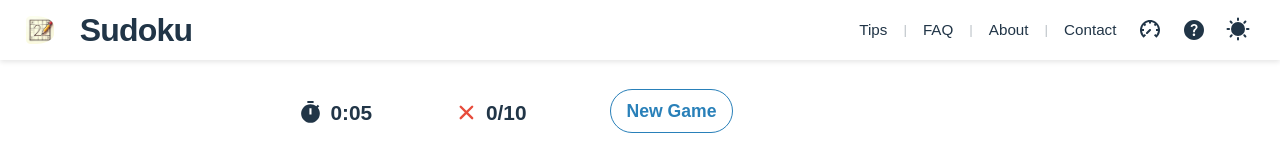
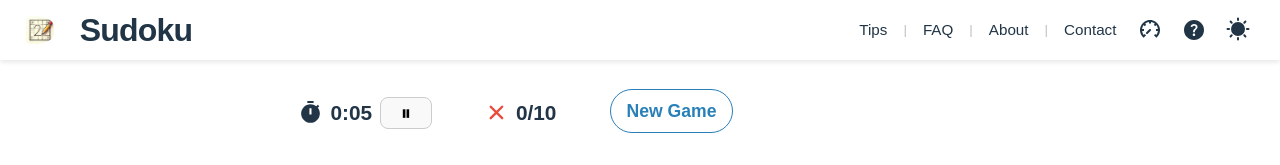
Before and after one commit to kiranofans/sudoku_game, a React (Vite) app: page / in a window 1280 px wide. Shown: the top 165 px of the page. Built offline with nearby package versions, Linux system fonts and the light colour scheme; a small style sheet from the web is missing.

Commit message:
Feat: add play and pause button for count down timer

```diff
--- a/src/App.tsx
+++ b/src/App.tsx
@@ -15,6 +15,7 @@ import Contact from './pages/Contact';
 import Faq from './pages/faq.tsx';
 import SudokuTips from './pages/SudokuTips.tsx';
 import Layout from './components/Layout';
+import { useTimer } from './hooks/useTimer.ts';
 
 type CellNotes = Set<number>;
 
@@ -26,6 +27,7 @@ function App() {
   const [selectedCell, setSelectedCell] = useState<[number, number] | null>(null);
   const [difficulty, setDifficulty] = useState<Difficulty>('medium');
   const [time, setTime] = useState(0);
+  const [isPaused, setIsPaused] = useState(false);
   const [mistakes, setMistakes] = useState(0);
   const [isGameOver, setIsGameOver] = useState(false);
   const [hintsRemaining, setHintsRemaining] = useState(loadPersistedHints());
@@ -44,6 +46,7 @@ function App() {
 
   const [isLoading, setIsLoading] = useState(false);
   const progressRef = useRef<HTMLDivElement>(null);
+  const timer = useTimer(0, isGameOver);
 
   /* loader */
   useEffect(() => {
@@ -433,7 +436,25 @@ function App() {
                       <svg width="20" height="20" viewBox="0 0 24 24" fill="none" xmlns="http://www.w3.org/2000/svg" className="timer-icon-svg">
                         <path d="M9 3V1H15V3H9ZM11 14H13V8H11V14ZM8.512 21.288C7.42067 20.8127 6.46667 20.1667 5.65 19.35C4.83333 18.5333 4.18767 17.579 3.713 16.487C3.23833 15.395 3.00067 14.2327 3 13C2.99933 11.7673 3.237 10.6047 3.713 9.512C4.189 8.41933 4.83467 7.46533 5.65 6.65C6.46533 5.83467 7.41967 5.189 8.513 4.713C9.60633 4.237 10.7687 3.99933 12 4C13.0333 4 14.025 4.16667 14.975 4.5C15.925 4.83333 16.8167 5.31667 17.65 5.95L19.05 4.55L20.45 5.95L19.05 7.35C19.6833 8.18333 20.1667 9.075 20.5 10.025C20.8333 10.975 21 11.9667 21 13C21 14.2333 20.7623 15.396 20.287 16.488C19.8117 17.58 19.166 18.534 18.35 19.35C17.534 20.166 16.5797 20.812 15.487 21.288C14.3943 21.764 13.232 22.0013 12 22C10.768 21.9987 9.60533 21.7613 8.512 21.288Z" fill="currentColor" />
                       </svg>
-                      <span>{formatTime(time)}</span>
+                      <span>{formatTime(timer.timeLeft)}</span>
+                      {/* BUTTON */}
+                      <button
+                        onClick={() =>
+                          timer.isRunning ? timer.pause() : timer.start()
+                        }
+                        className="
+    w-6 h-8 flex items-center justify-center
+    rounded-full
+    border border-gray-300 dark:border-gray-600
+    bg-white dark:bg-gray-800
+    hover:bg-gray-100 dark:hover:bg-gray-700
+    transition
+    text-sm
+  "
+                        aria-label={timer.isRunning ? "Pause timer" : "Start timer"}
+                      >
+                        {timer.isRunning ? (<span className='text-black'>⏸</span>) : (<span className='text-black'>▶</span>)}
+                      </button>
                     </div>
                   </div>
 
--- /dev/null
+++ b/src/hooks/useTimer.ts
@@ -0,0 +1,21 @@
+import { useEffect, useState } from "react";
+
+export function useTimer(initial = 0, isGameOver: boolean) {
+    const [timeLeft, setTimeLeft] = useState(initial);
+    const [isRunning, setIsRunning] = useState(true);
+
+    useEffect(() => {
+        if (!isRunning || isGameOver) return;
+
+        const interval = setInterval(() => {
+            setTimeLeft(prev => prev + 1);
+        }, 1000);
+
+        return () => clearInterval(interval);
+    }, [isRunning, isGameOver]);
+
+    const start = () => setIsRunning(true);
+    const pause = () => setIsRunning(false);
+
+    return { timeLeft, isRunning, start, pause };
+}
```
Lines whose indentation alone changed are shown as unchanged.
